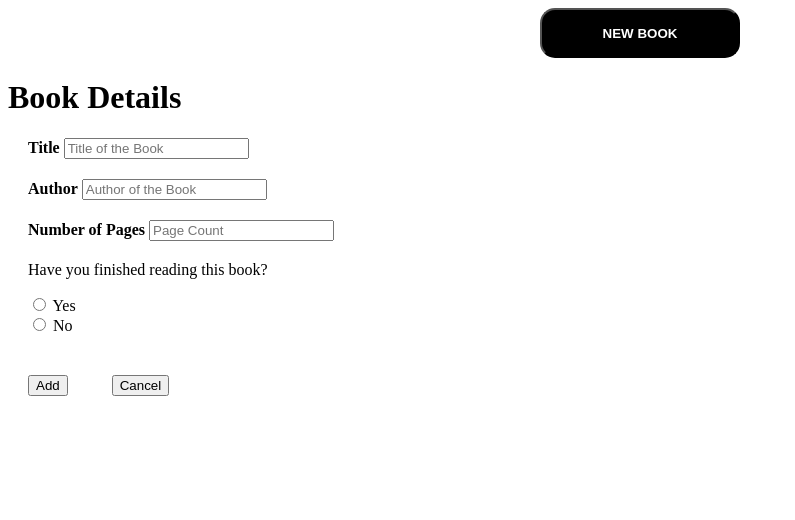
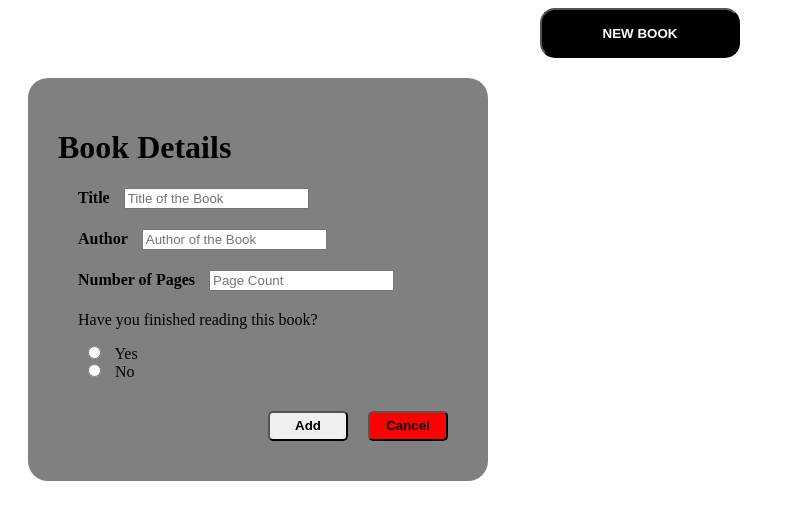
Before and after one commit to Sajadmhy/library, a plain HTML site: page index.html in a window 1280 px wide. Both pictures are taken after a click on the button "NEW BOOK". Shown: the whole page, without its empty margins (0-795 px from the left). Drawn offline with Linux system fonts and the light colour scheme.

Commit message:
make the form popup with click

```diff
--- a/index.html
+++ b/index.html
@@ -11,7 +11,7 @@
     <div id="table">
 
     </div>
-    <div class="btn"><button>NEW BOOK</button></div>
+    <div class="btn"><button onclick="openForm()">NEW BOOK</button></div>
     <div class="form-popup" id="myForm">
         <form action="#" class="form-container">
           <h1>Book Details</h1>
@@ -35,8 +35,10 @@
           <input type="radio" id="no" name="is_read" value="no">
           <label for="no">No</label><br>
         </div>
+        <div class="buttons">
           <button type="submit" class="btns">Add</button>
-          <button type="button" class="btns" onclick="closeForm()">Cancel</button>
+          <button type="button" class="btns close" onclick="closeForm()">Cancel</button>
+        </div>
         </form>
       </div>
     <script src="library.js"></script>
--- a/library.js
+++ b/library.js
@@ -15,6 +15,7 @@ function addBookToLibrary() {
 
 // write a function that loops through the array and display...
 // each book on the page.
+
 function displayBook() {
     for (let i = 0 ; i < myLibrary.length; i++){
         const para = document.createElement("P");
@@ -22,3 +23,11 @@ function displayBook() {
         para.appendChild(node);
         document.getElementById('table').appendChild(para);
     }};
+
+    function openForm() {
+        document.getElementById("myForm").style.display = "block";
+      };
+
+      function closeForm() {
+        document.getElementById("myForm").style.display = "none";
+      };
--- a/styles.css
+++ b/styles.css
@@ -18,5 +18,40 @@
 }
 
 .btns {
+    margin: 10px;
+    width: 80px;
+    height: 30px;
+    border-radius: 5px;
+    font-weight: bold;
+}
+
+.close {
+    background-color: red;
+}
+
+form {
+    background-color: gray;
+    width: 400px;
+    border-radius: 20px;
+    padding: 30px;
+    position: fixed;
+    border: 3px soild #f1f1f1;
+    z-index: 9;
+}
+
+.form-popup {
+    display: flex;
+    justify-content: center;
     margin: 20px;
+    display: none;
+
 }
+
+.buttons {
+    display: flex;
+    justify-content: flex-end;
+}
+
+input {
+    margin: 0px 10px;
+}
```
